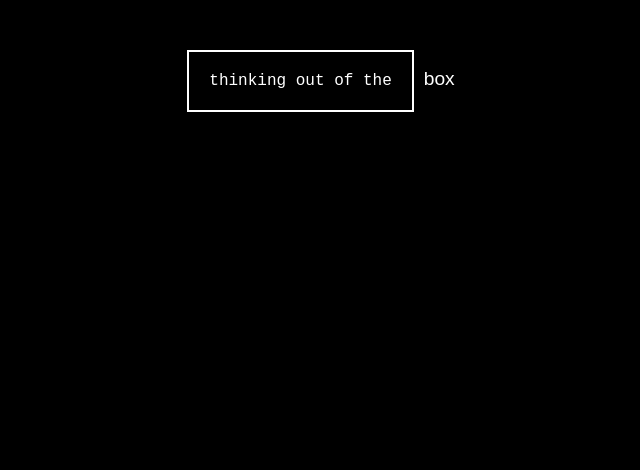
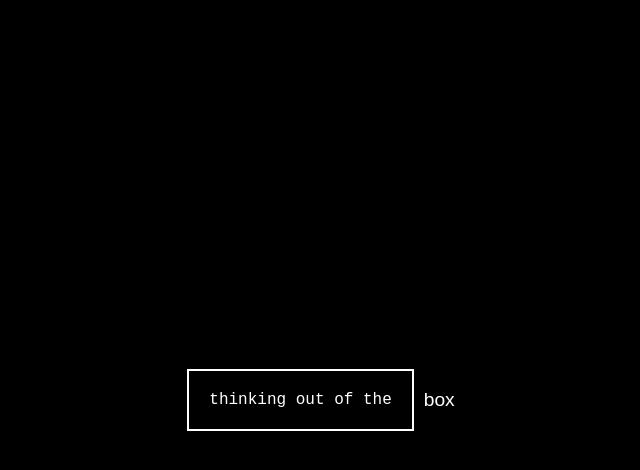
Before and after one commit to deadhearth01/jagadeesh.site, a plain HTML site: page index.html in a window 1280 px wide. Shown: the whole page, without its empty margins (319-959 px from the left). Drawn offline with Linux system fonts and the light colour scheme.

Commit message:
Center the box and add fade-in animation

```diff
--- a/index.html
+++ b/index.html
@@ -9,8 +9,10 @@
             background-color: black;
             color: white;
             font-family: 'Courier New', monospace;
-            text-align: center;
-            padding: 50px;
+            display: flex;
+            justify-content: center;
+            align-items: center;
+            min-height: 100vh;
             margin: 0;
         }
         .box {
@@ -18,10 +20,15 @@
             padding: 20px;
             display: inline-block;
             margin-right: 10px;
+            animation: fadeIn 2s ease-in;
         }
         .outside {
             font-family: Arial, sans-serif;
             font-size: 1.2em;
+        }
+        @keyframes fadeIn {
+            from { opacity: 0; }
+            to { opacity: 1; }
         }
     </style>
 </head>
```
